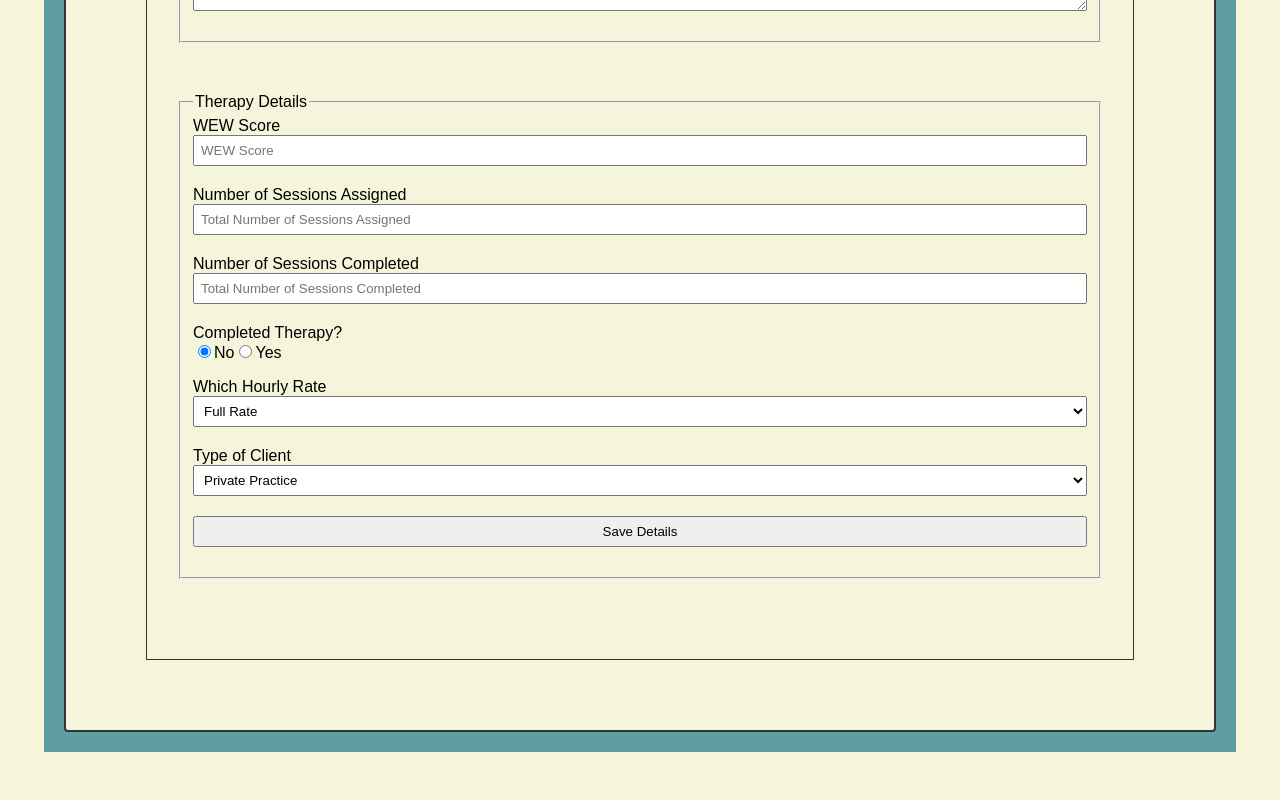
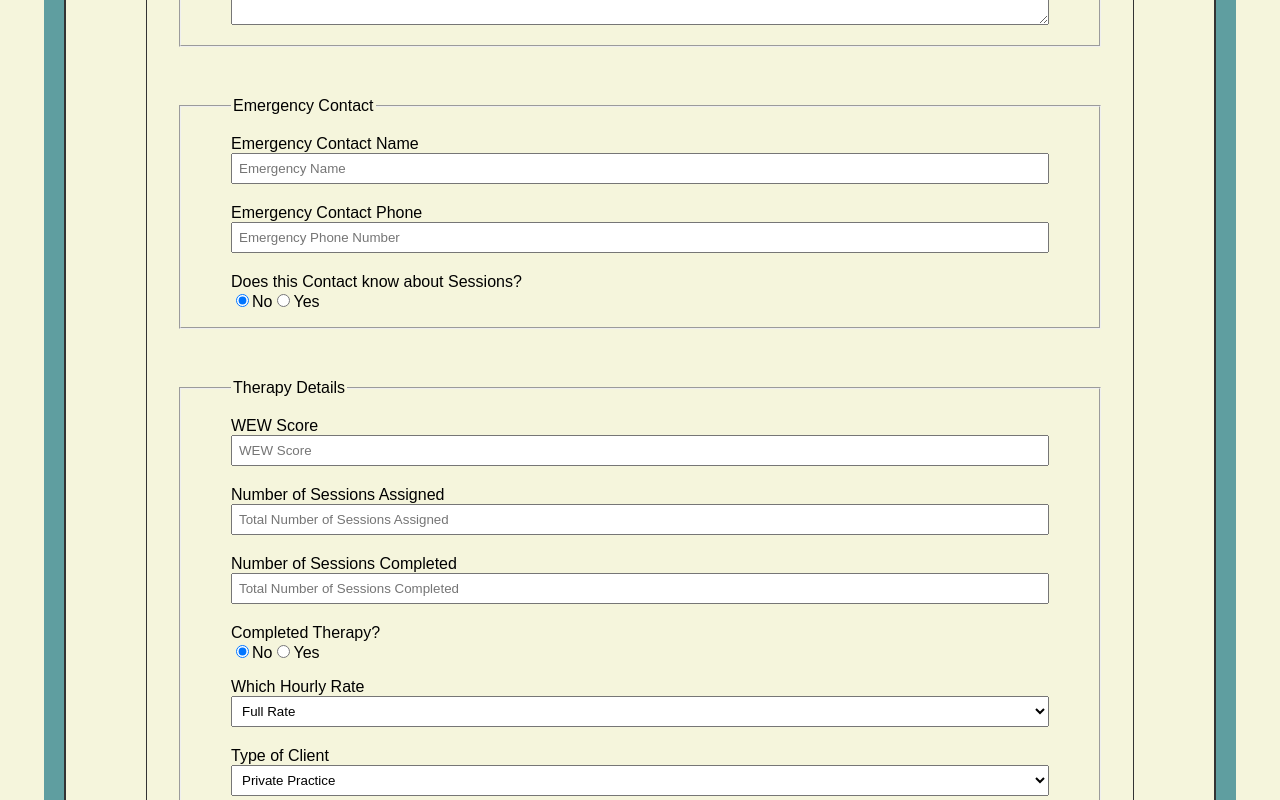
Before and after one commit to br1Pod/counselling_crm, a React (Create React App) app: page /clients in a window 1280 px wide. Shown: the part 800-1600 px from the top of the page. Before the commit the page ends 1572 px from the top, so only its background shows below. Built offline with nearby package versions, Linux system fonts and the light colour scheme.

Commit message:
emergency contact details added to addClient form

```diff
--- a/src/components/forms/AddClientForm.js
+++ b/src/components/forms/AddClientForm.js
@@ -40,6 +40,21 @@ const AddClient = ({addClient}) => {
             </fieldset>
 
             <fieldset>
+                <legend>Emergency Contact</legend>
+                <label htmlFor='emergency-name'>Emergency Contact Name</label>
+                <input id='emergency-name' name="emergency-name" type="text" placeholder="Emergency Name" />
+
+                <label htmlFor='emergency-phone'>Emergency Contact Phone</label>
+                <input id='emergency-phone' name="emergency-phone" type="text" placeholder="Emergency Phone Number" />
+
+                <label htmlFor='emergency-aware'>Does this Contact know about Sessions?</label>
+                <span>
+                <input className='radio-fix' type="radio" name="emergency-unaware" value='no' defaultChecked />No
+                <input className='radio-fix' type="radio" name="emergency-aware" value='yes' />Yes<br/>
+                </span>
+            </fieldset>
+
+            <fieldset>
                 <legend>Therapy Details</legend>
                 <label htmlFor='wew-score'>WEW Score</label>
                 <input id='wew-score' name="wew-score" type="text" placeholder="WEW Score" />
@@ -50,10 +65,10 @@ const AddClient = ({addClient}) => {
                 <label htmlFor='completed-sessions'>Number of Sessions Completed</label>
                 <input id='completed-sessions' name="completed-sessions" type="number" placeholder="Total Number of Sessions Completed" />
 
-                <label htmlFor='case-closed'>Completed Therapy?</label>
+                <label htmlFor='radio-fix'>Completed Therapy?</label>
                 <span>
-                <input className='case-closed' type="radio" name="radio" value='no' defaultChecked />No
-                <input className='case-closed' type="radio" name="radio" value='yes' />Yes<br/>
+                <input className='radio-fix' type="radio" name="sessions-incomplete" value='no' defaultChecked />No
+                <input className='radio-fix' type="radio" name="sessions-complete" value='yes' />Yes<br/>
                 </span>
 
                 <label htmlFor='hourly-rate'>Which Hourly Rate</label>
--- a/src/css/form.css
+++ b/src/css/form.css
@@ -12,6 +12,7 @@ form fieldset {
     display: flex;
     flex-flow: column;
     margin-bottom: 50px;
+    padding: 20px 50px 0;
 }
 
 form input, textarea, select{
```
